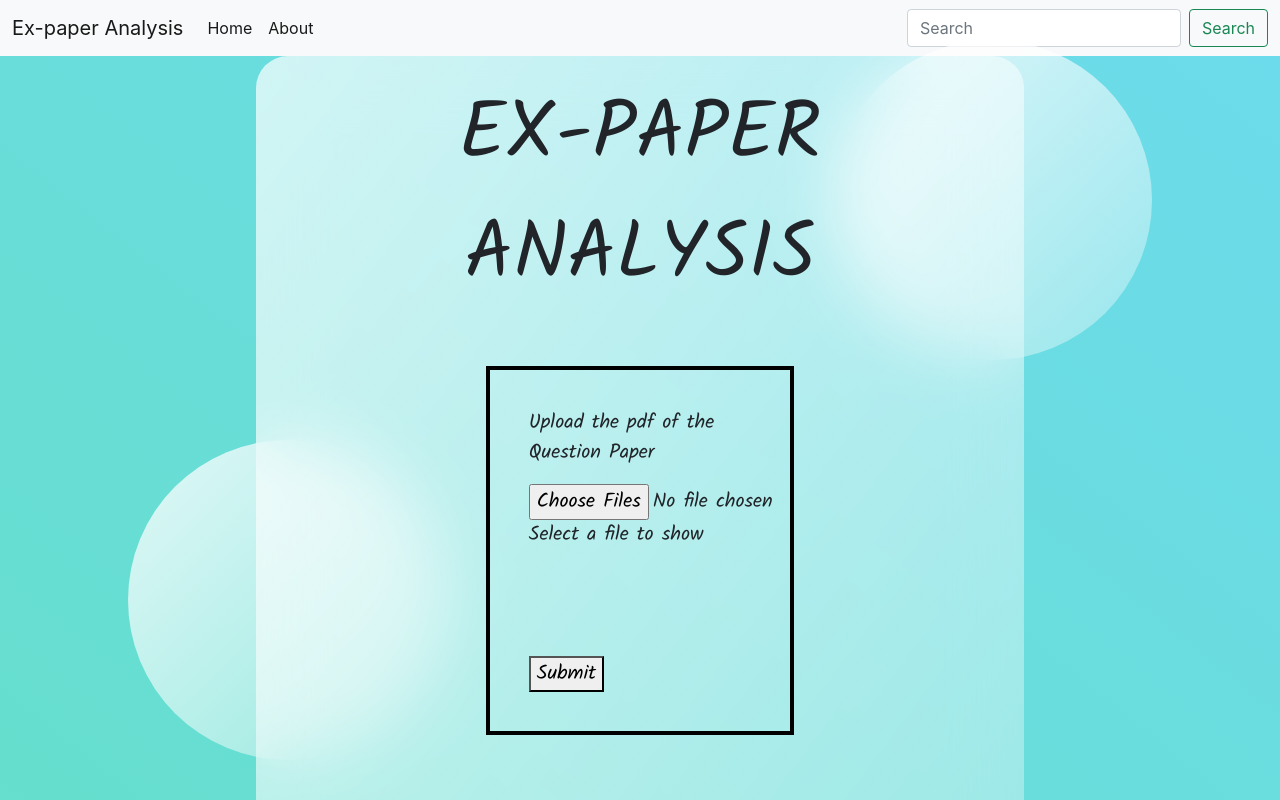
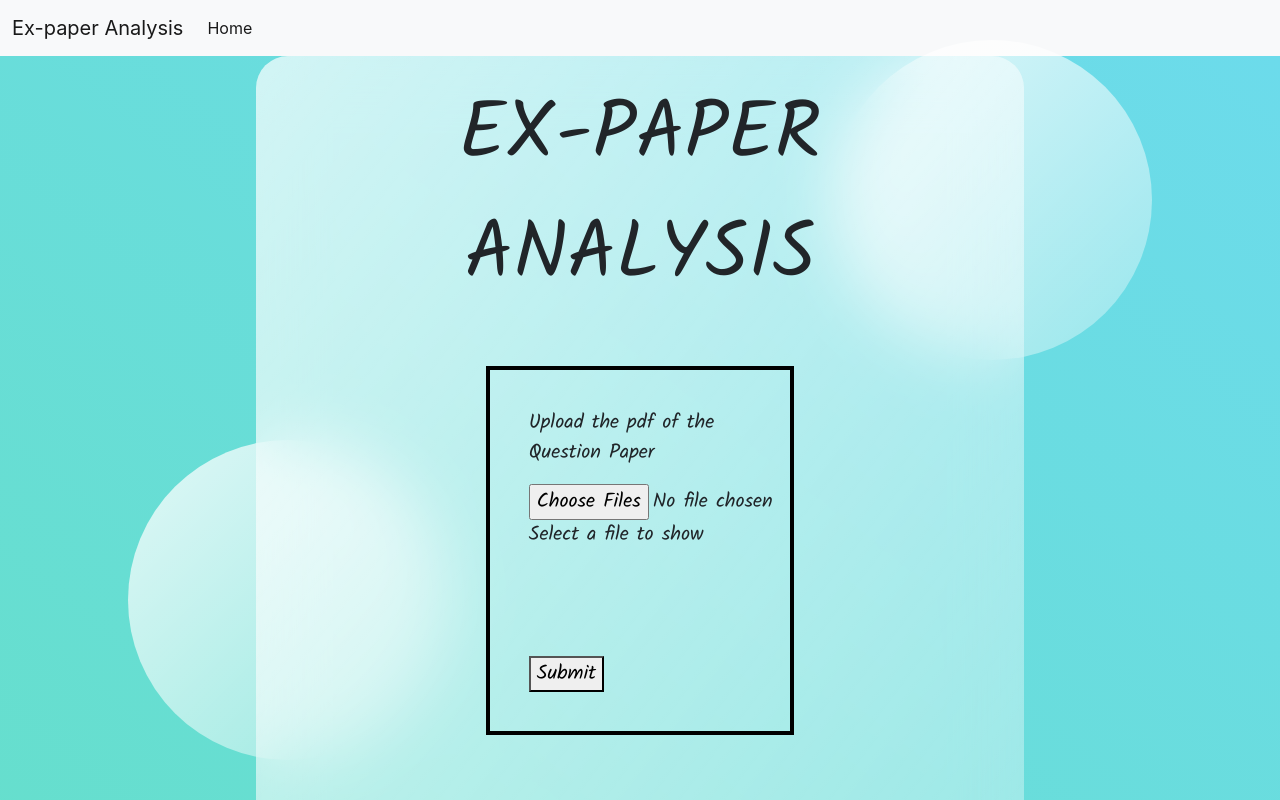
Before and after one commit to bawejagb/Ex_Paper_Analysis_Project, a React (Create React App) app in the folder FrontEnd/: page / in a window 1280 px wide. Shown: the top 800 px of the page. Built offline with nearby package versions, Linux system fonts and the light colour scheme.

Commit message:
nav updated

```diff
--- a/FrontEnd/src/components/Navbar.js
+++ b/FrontEnd/src/components/Navbar.js
@@ -11,18 +11,9 @@ export default function Navbar() {
                     <div class="collapse navbar-collapse" id="navbarSupportedContent">
                         <ul class="navbar-nav me-auto mb-2 mb-lg-0">
                             <li class="nav-item">
-                                <a class="nav-link active" aria-current="page" href="#">Home</a>
+                                <a class="nav-link active" aria-current="page" href="/">Home</a>
                             </li>
-                            <li class="nav-item">
-                                <a class="nav-link active" aria-current="page" href="#">About</a>
-                            </li>
-
-
                         </ul>
-                        <form class="d-flex">
-                            <input class="form-control me-2" type="search" placeholder="Search" aria-label="Search" />
-                            <button class="btn btn-outline-success" type="submit">Search</button>
-                        </form>
                     </div>
                 </div>
             </nav>
--- a/FrontEnd/src/components/axiosrequest.js
+++ b/FrontEnd/src/components/axiosrequest.js
@@ -12,7 +12,7 @@ const  multipaperrequest=(files,setDataProp)=>{
 
 var config = {
   method: 'post',
-  url: 'https://efb7-2409-4055-1b-bd52-c64-1657-9bb7-84f3.ngrok.io/multiplepapertopics',
+  url: 'http://127.0.0.1:8000/multiplepapertopics',
   headers: {
     'accept': 'application/json',
     'Content-Type': 'multipart/form-data',
```
